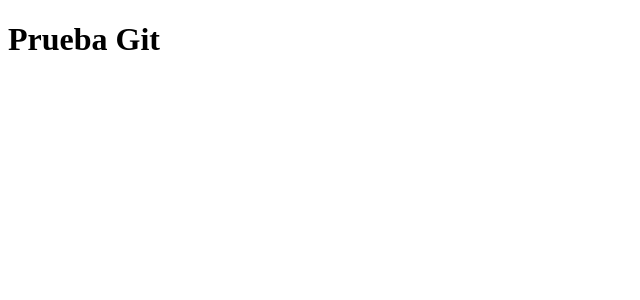
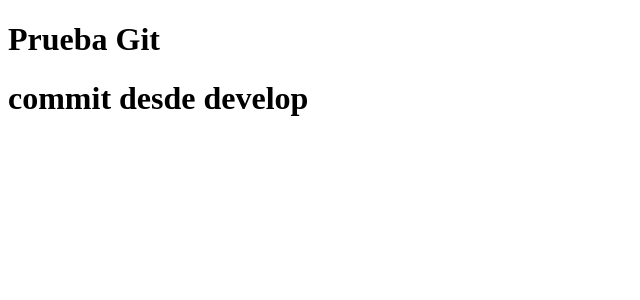
Before and after one commit to groialeonardo/task-list, an Angular app: page / in a window 1280 px wide. Shown: the top 300 px of the page, without its empty margins (0-640 px from the left). Built offline with nearby package versions, Linux system fonts and the light colour scheme.

Commit message:
commit desde develop

```diff
--- a/src/app/app.component.html
+++ b/src/app/app.component.html
@@ -1 +1,2 @@
 <h1>Prueba Git</h1>
+<h1>commit desde develop</h1>
```
